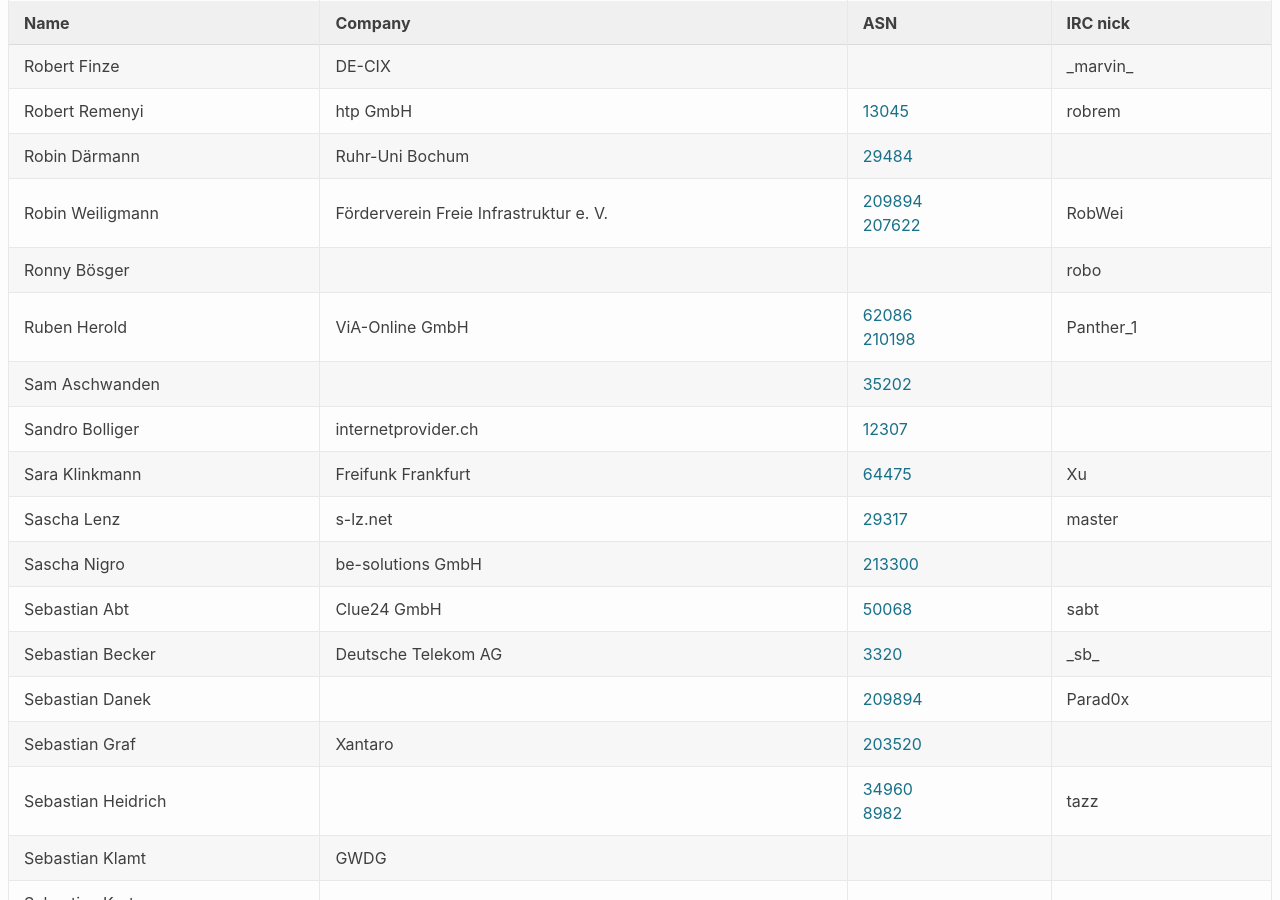
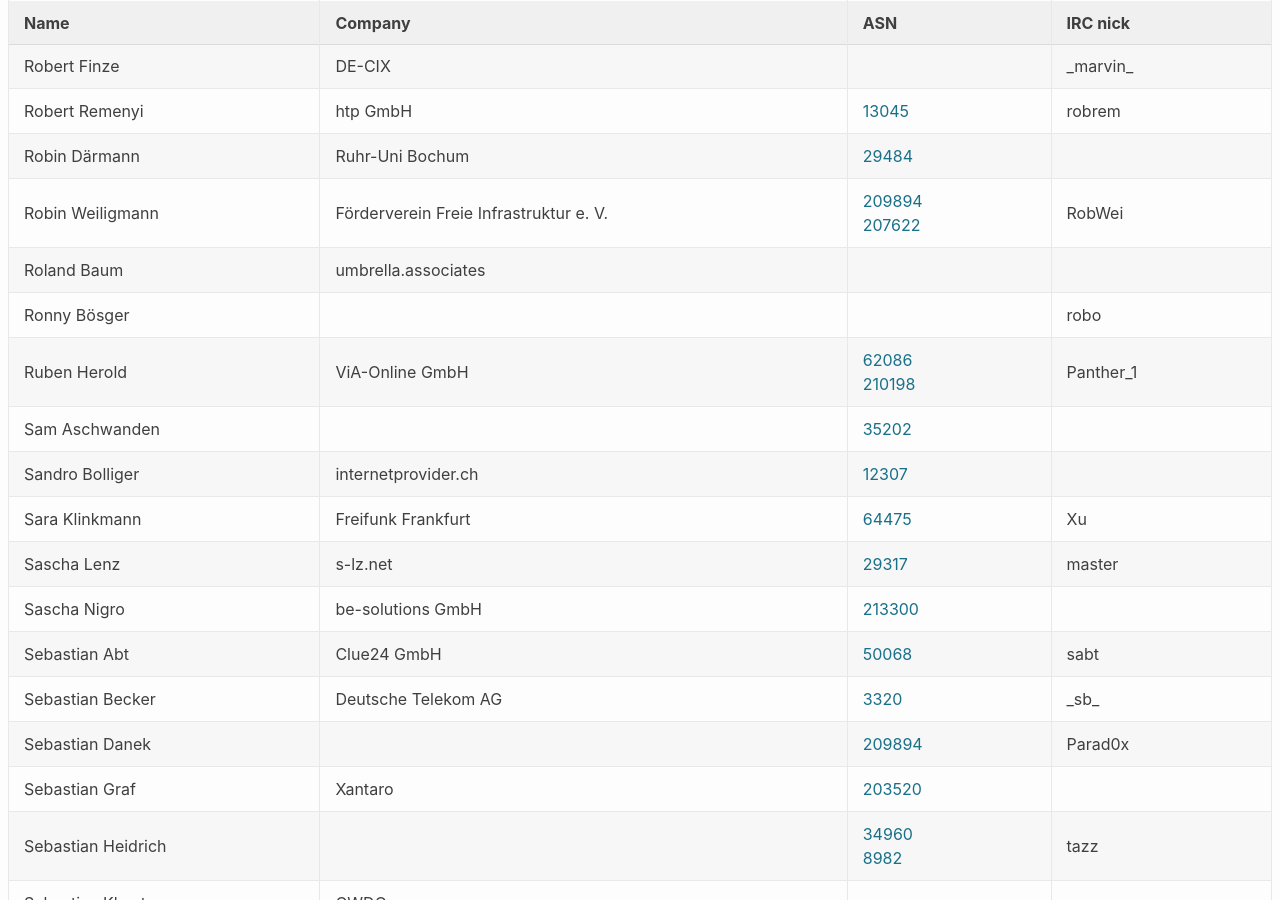
Before and after one commit to denog/pretix-attendeelist, a Jekyll site: the page built from index.markdown, in a window 1280 px wide and 900 px high, scrolled down 12499 px. Built offline with Jekyll 4.4.1, drawn with Linux system fonts in a browser that asks for light colours.

Commit message:
Latest data: Thu Oct 22 08:29:35 UTC 2020

```diff
--- a/_data/attendees.json
+++ b/_data/attendees.json
@@ -1590,6 +1590,12 @@
     "asn": "209894 207622"
   },
   {
+    "name": "Roland Baum",
+    "company": "umbrella.associates",
+    "irc": null,
+    "asn": null
+  },
+  {
     "name": "Ronny Bösger",
     "company": null,
     "irc": "robo",
```
